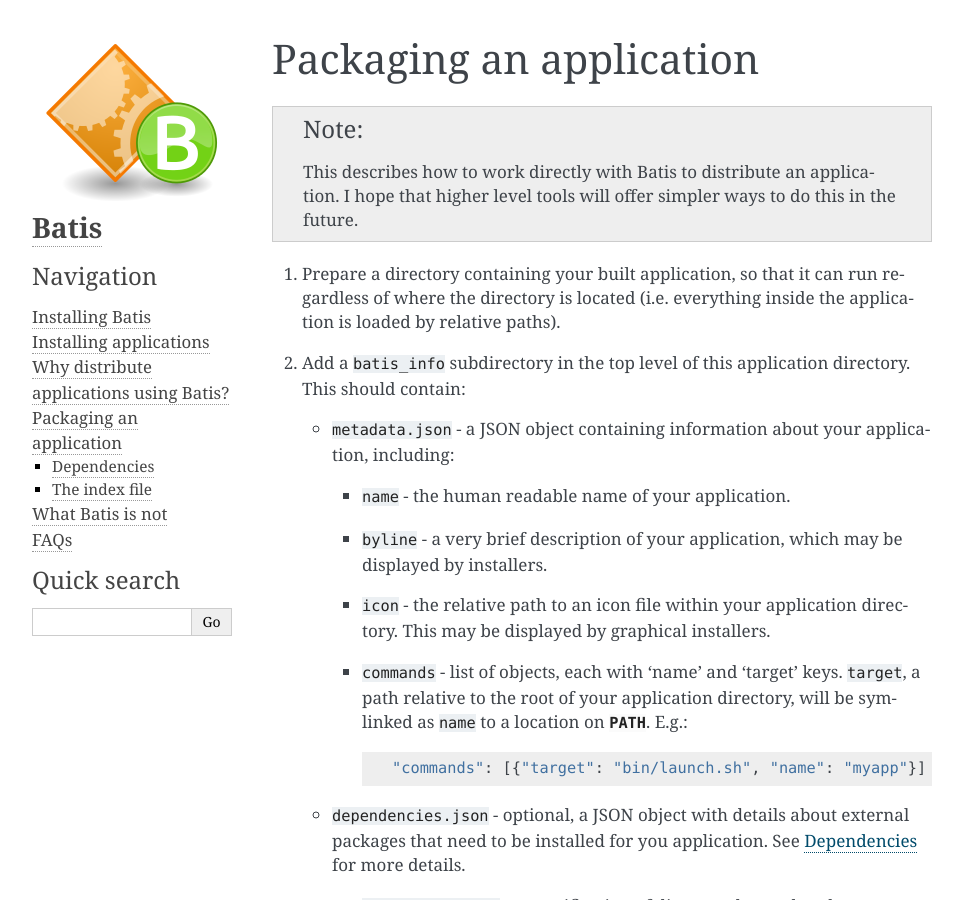
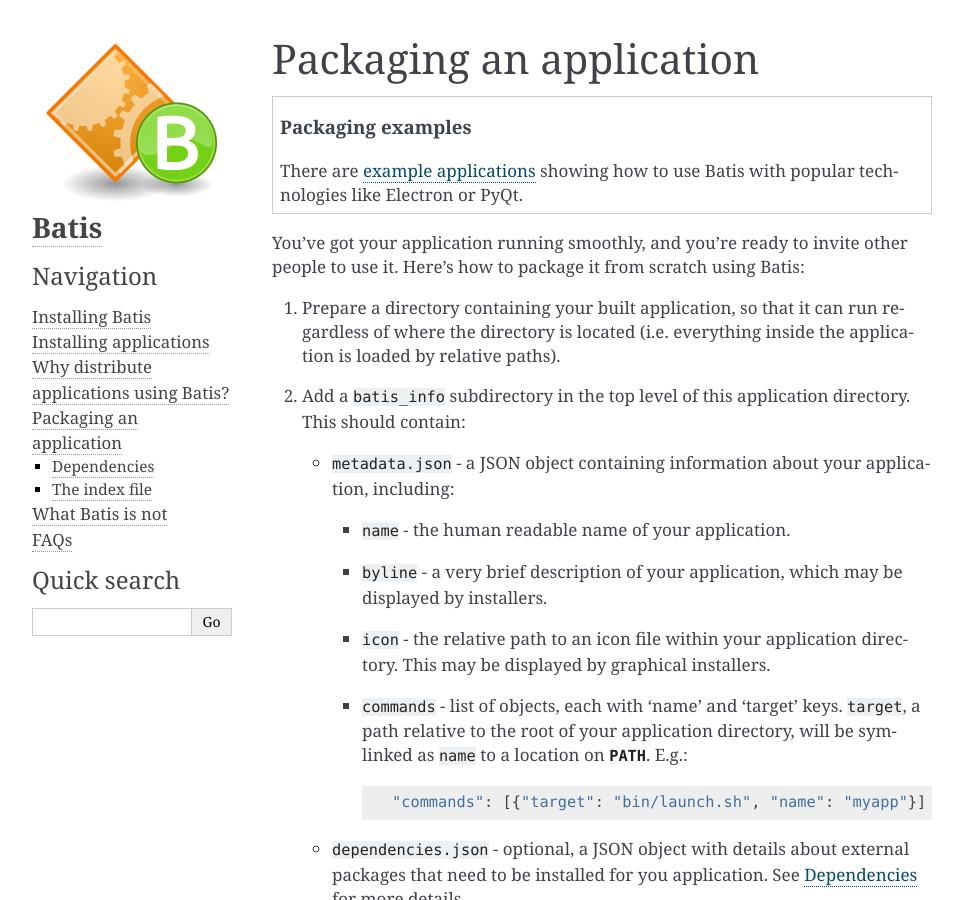
Before and after one commit to batis-installer/batis, a Sphinx documentation site: the page built from doc/packaging.rst, in a window 1280 px wide and 900 px high. Shown: the whole window, without its empty margins (148-1111 px from the left). Built offline with Sphinx 7.4.7, drawn with Linux system fonts in a browser that asks for light colours.

Commit message:
Update intro to packaging doc

```diff
--- a/doc/packaging.rst
+++ b/doc/packaging.rst
@@ -1,11 +1,13 @@
 Packaging an application
 ========================
 
-.. note::
+.. topic:: Packaging examples
 
-   This describes how to work directly with Batis to distribute an application.
-   I hope that higher level tools will offer simpler ways to do this in the
-   future.
+   There are `example applications <https://batis-installer.github.io/example-apps/>`_
+   showing how to use Batis with popular technologies like Electron or PyQt.
+
+You've got your application running smoothly, and you're ready to invite other
+people to use it. Here's how to package it from scratch using Batis:
 
 1. Prepare a directory containing your built application, so that it can run
    regardless of where the directory is located (i.e. everything inside the
```
